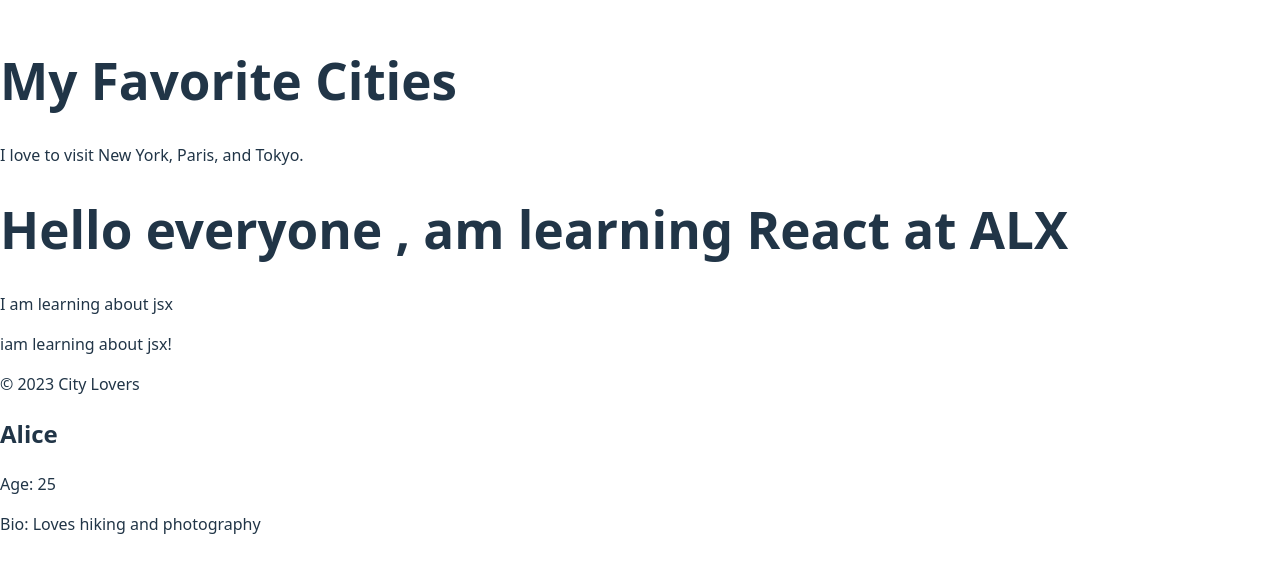
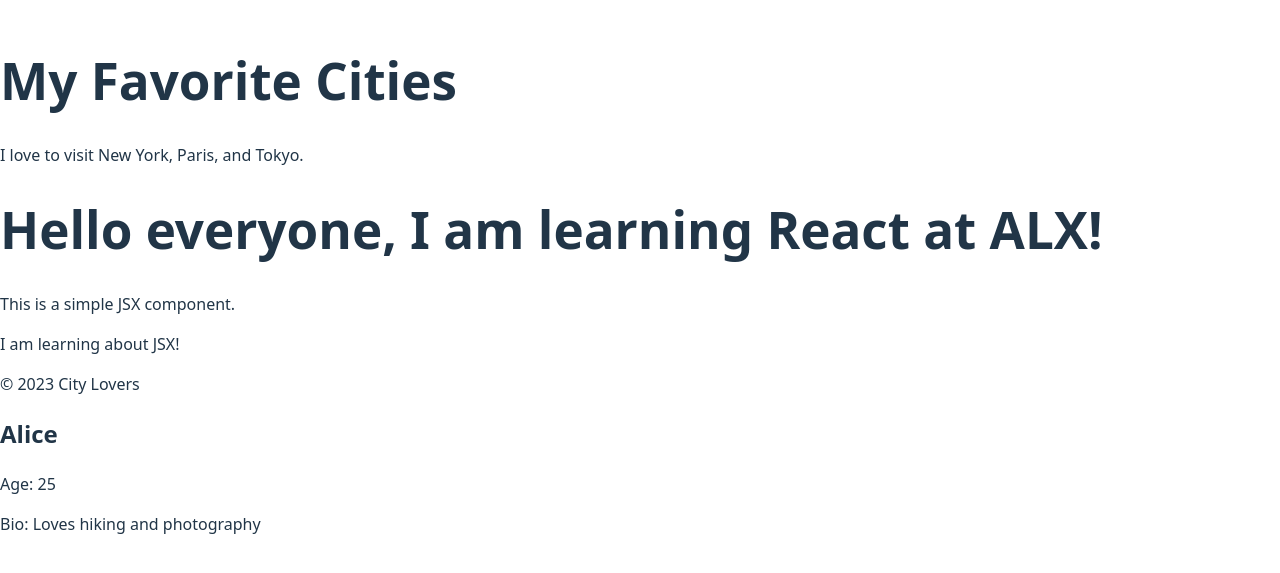
Before and after one commit to tony555t/alx-fe-reactjs, a React (Vite) app in the folder alx-react-app/: page / in a window 1280 px wide. Shown: the part 115-688 px from the top of the page. Built offline with nearby package versions, Linux system fonts and the light colour scheme.

Commit message:
comments

```diff
--- a/alx-react-app/src/components/WelcomeMessage.jsx
+++ b/alx-react-app/src/components/WelcomeMessage.jsx
@@ -1,9 +1,9 @@
 function WelcomeMessage() {
     return (
         <div>
-            <h1>Hello everyone , am learning React at ALX</h1>
-            <p> I am learning about jsx </p>
-            <p> iam learning about jsx!</p>
+            <h1>Hello everyone, I am learning React at ALX!</h1>
+            <p>This is a simple JSX component.</p>
+            <p>I am learning about JSX!</p>
         </div>
     );
 }
```
